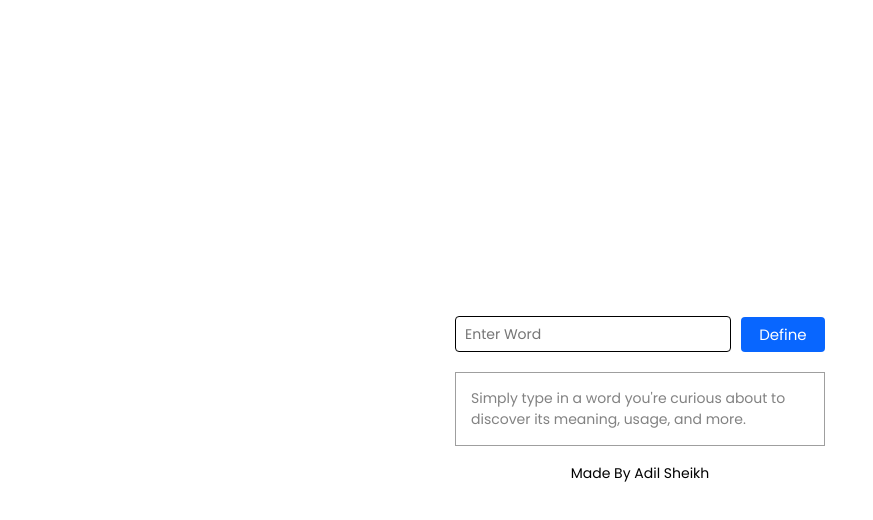
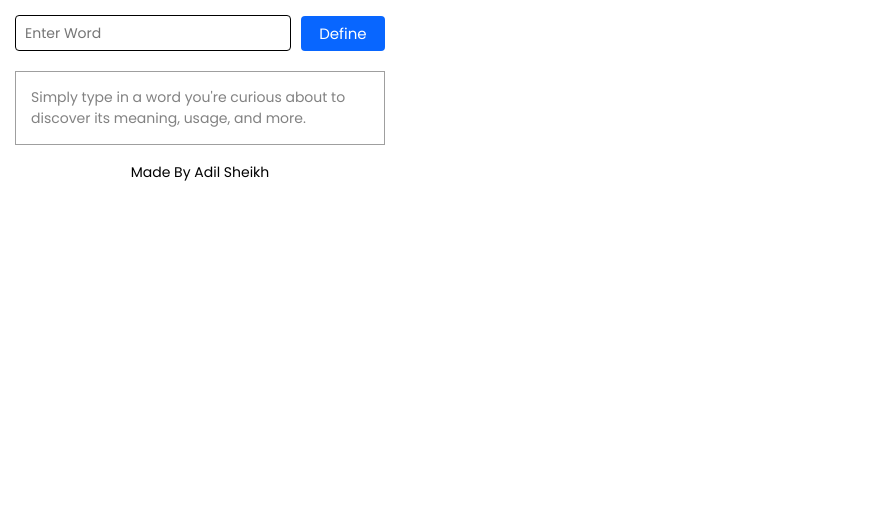
Before and after one commit to adilcodes/Easy-Dictionary, a browser extension: page index.html in a window 1280 px wide. Shown: the whole page, without its empty margins (0-873 px from the left). Drawn offline with nearby package versions, Linux system fonts and the light colour scheme.

Commit message:
Removed the body styling

```diff
--- a/style.css
+++ b/style.css
@@ -12,15 +12,16 @@
     align-items: center;
 }
 
-body {
+/* body {
     display: flex;
     justify-content: center;
     align-items: center;
     min-height: 100vh;
-}
+} */
 
 .container {
     width: 370px;
+    padding: 15px;
 }
 
 .input-area form {
@@ -128,17 +129,19 @@ body {
 }
 
 /* Footer */
-.footer{
+.footer {
     text-align: center;
     font-size: 14px;
     margin-top: 17px;
 }
-.footer a{
+
+.footer a {
     text-decoration: none;
     color: #000;
     transition: 0.3s ease-in-out;
 }
-.footer a:hover{
+
+.footer a:hover {
     color: #0866ff;
 }
 
```
